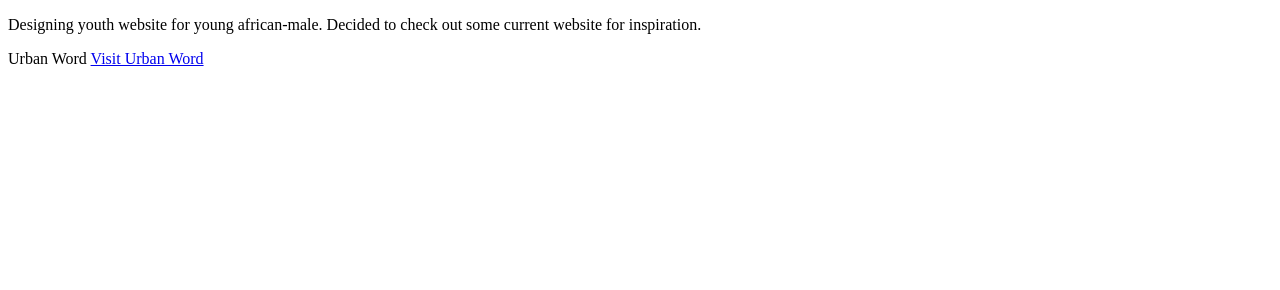
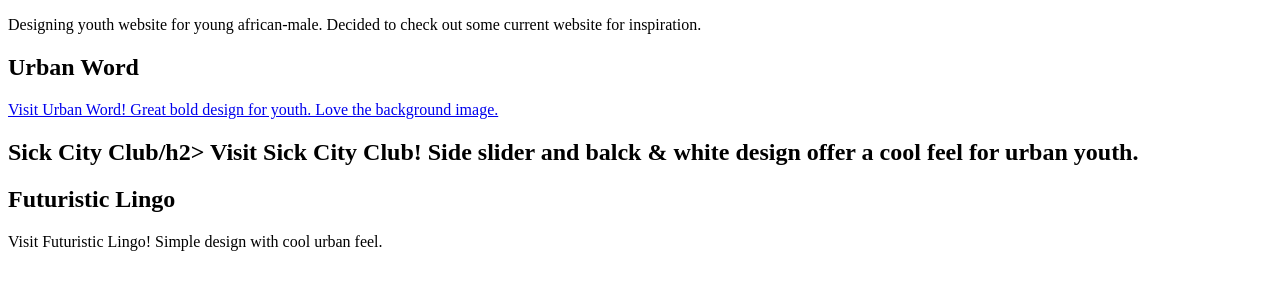
Before and after one commit to grxavier1/grxavier1.github.io, a plain HTML site: page projectintro.html in a window 1280 px wide. Drawn offline with Linux system fonts and the light colour scheme.

Commit message:
Update projectintro.html

```diff
--- a/projectintro.html
+++ b/projectintro.html
@@ -4,8 +4,13 @@
 
 <body>
 <p> Designing youth website for young african-male.  Decided to check out some current website for inspiration.</p>
-<h>Urban Word</h>
-<a href="http://www.urbanwordnyc.org">Visit Urban Word</a>
+<h2>Urban Word</h2>
+<a href="http://www.urbanwordnyc.org">Visit Urban Word! Great bold design for youth. Love the background image.</a>
+<h2>Sick City Club/h2>
+<a hred="http://www.sickcityclub.net">Visit Sick City Club! Side slider and balck & white design offer a cool feel for urban youth.</a>
+<h2>Futuristic Lingo</h2>
+<a hred="http://sneakersoverwire.com/futuristiclingo/index.htmlt">Visit Futuristic Lingo! Simple design with cool urban feel.
+
 </body>
 
 </html>
```
